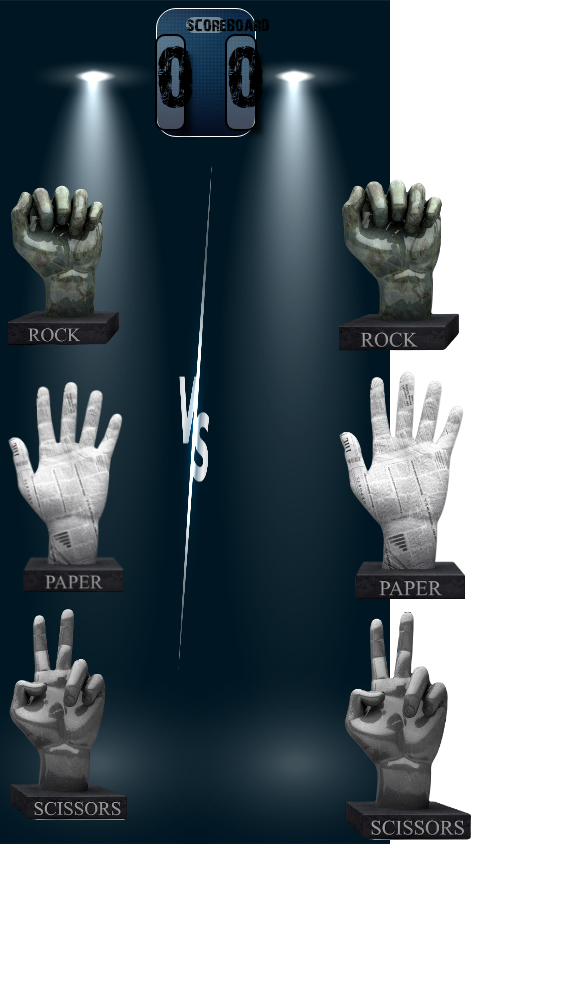
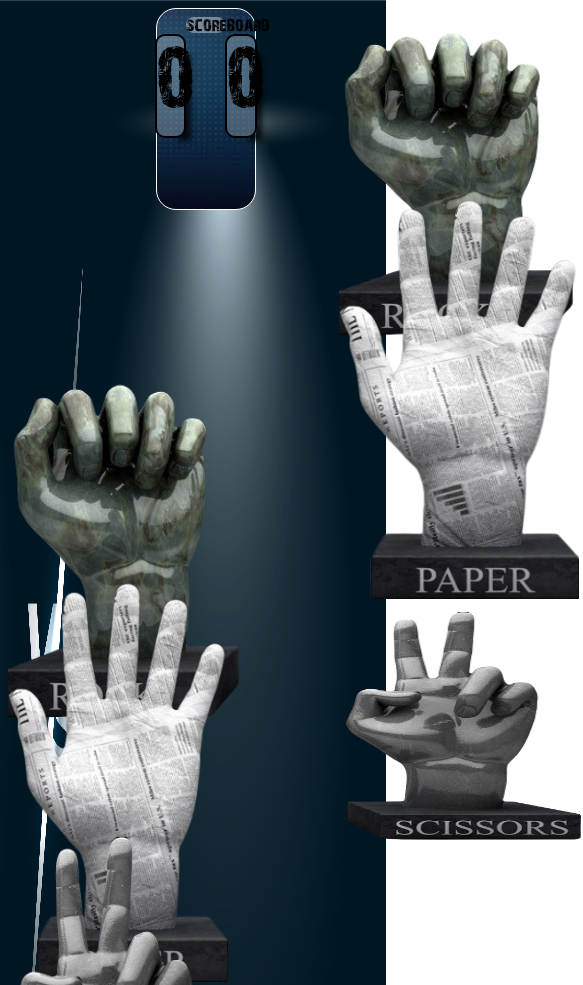
Before and after one commit to Tomasgb97/rock-papaer-scissors, a plain HTML site: page index.html in a window 390 px wide. Shown: the top 985 px of the page, 583 px wide, since content can reach past the window. Before the commit the page ends 844 px from the top, so only its background shows below. Drawn offline with Linux system fonts and the light colour scheme.

Commit message:
responsive

```diff
--- a/index.html
+++ b/index.html
@@ -2,7 +2,8 @@
 <meta charset="utf-8">
 <html >
 <head>
-
+    <meta http-equiv="X-UA-Compatible" content="IE=edge">
+    <meta name="viewport" content="width=device-width, initial-scale=1.0">
     <title>Rock Paper Scissors</title>
 <style>
     @font-face {
@@ -177,6 +178,72 @@ input:focus{
 
 }
 
+@media all and (max-width: 500px) {
+
+    #scoreboard{
+
+        height: 200px;
+    }
+
+    #computerpoints{
+        height: 100px;
+    }
+
+    #playerpoints{
+
+        height: 100px;
+    }
+    #piedrapc{
+
+        height: 400px;
+        width: 240px;
+
+    }
+    #manopc{
+
+        height: 400px;
+        width: 240px;
+    }
+    #scissorspc{
+
+        height: 400;
+        width: 240px;
+    }
+    #rock{
+
+        height: 440px;
+        width: 240px;
+        position: relative;
+        top: 90px;
+    }
+    #paper{
+
+        height: 400px;
+        width: 240px;
+        position: relative;
+        top: 127px;
+    }
+    #scissors{
+
+        height: 400px;
+        width: 240px;
+        position: relative;
+        top: 154px;
+    }
+    #resultext{
+
+        display: none;
+    }
+    .fondo{
+
+        background-size: 170% 150%;
+        background-position-x: -277px;
+    }
+
+    }
+
+
+
 
 </style>
 </head>
```
